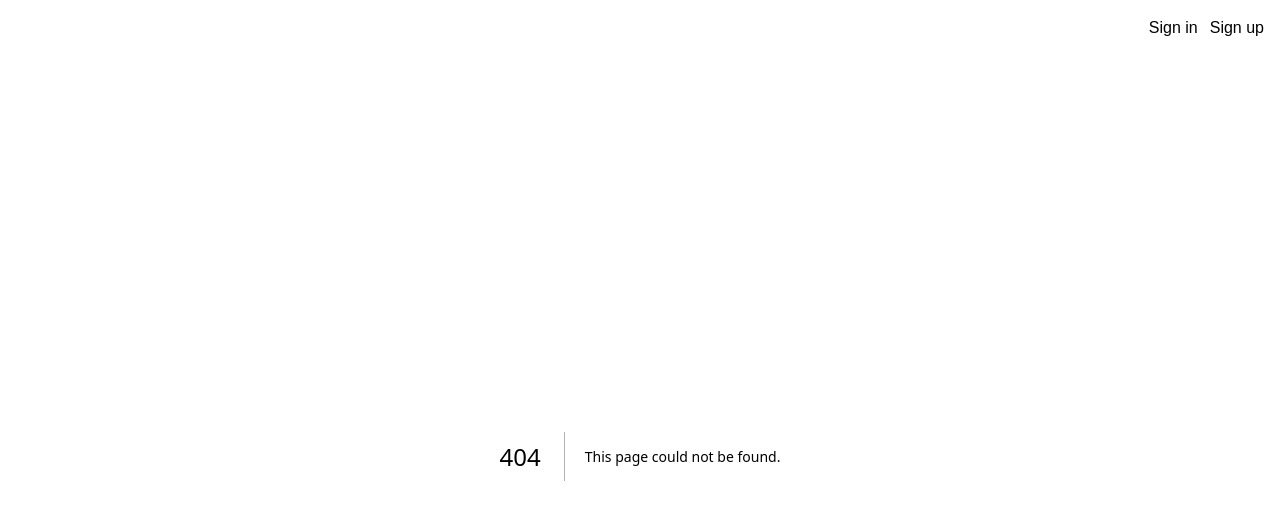
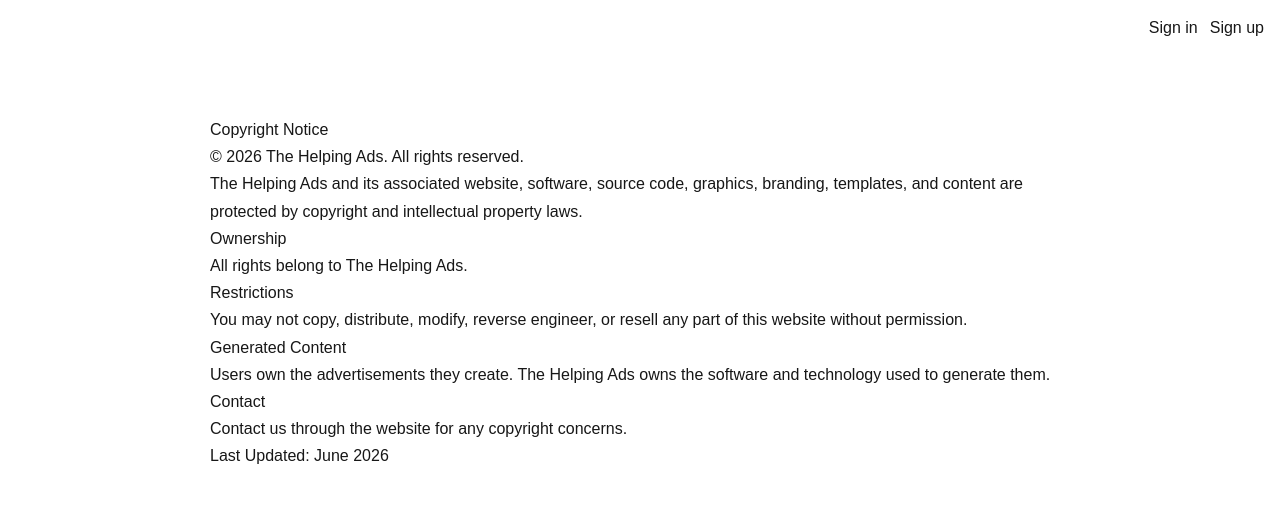
Before and after one commit to gragra198969-rgb/ai-ad-generator, a Next.js app: page /copyright in a window 1280 px wide. Before the commit this address had no page. Shown: the top 520 px of the page. Built offline with nearby package versions, Linux system fonts and the light colour scheme.

Commit message:
Added copyright page

```diff
--- /dev/null
+++ b/app/copyright/page.tsx
@@ -0,0 +1,58 @@
+export default function CopyrightPage() {
+  return (
+    <main
+      style={{
+        maxWidth: "900px",
+        margin: "40px auto",
+        padding: "20px",
+        lineHeight: "1.7",
+      }}
+    >
+      <h1>Copyright Notice</h1>
+
+      <p>
+        © 2026 The Helping Ads. All rights reserved.
+      </p>
+
+      <p>
+        The Helping Ads and its associated website,
+        software, source code, graphics, branding,
+        templates, and content are protected by
+        copyright and intellectual property laws.
+      </p>
+
+      <h2>Ownership</h2>
+
+      <p>
+        All rights belong to The Helping Ads.
+      </p>
+
+      <h2>Restrictions</h2>
+
+      <p>
+        You may not copy, distribute, modify,
+        reverse engineer, or resell any part of
+        this website without permission.
+      </p>
+
+      <h2>Generated Content</h2>
+
+      <p>
+        Users own the advertisements they create.
+        The Helping Ads owns the software and
+        technology used to generate them.
+      </p>
+
+      <h2>Contact</h2>
+
+      <p>
+        Contact us through the website for any
+        copyright concerns.
+      </p>
+
+      <p>
+        Last Updated: June 2026
+      </p>
+    </main>
+  );
+}
```
